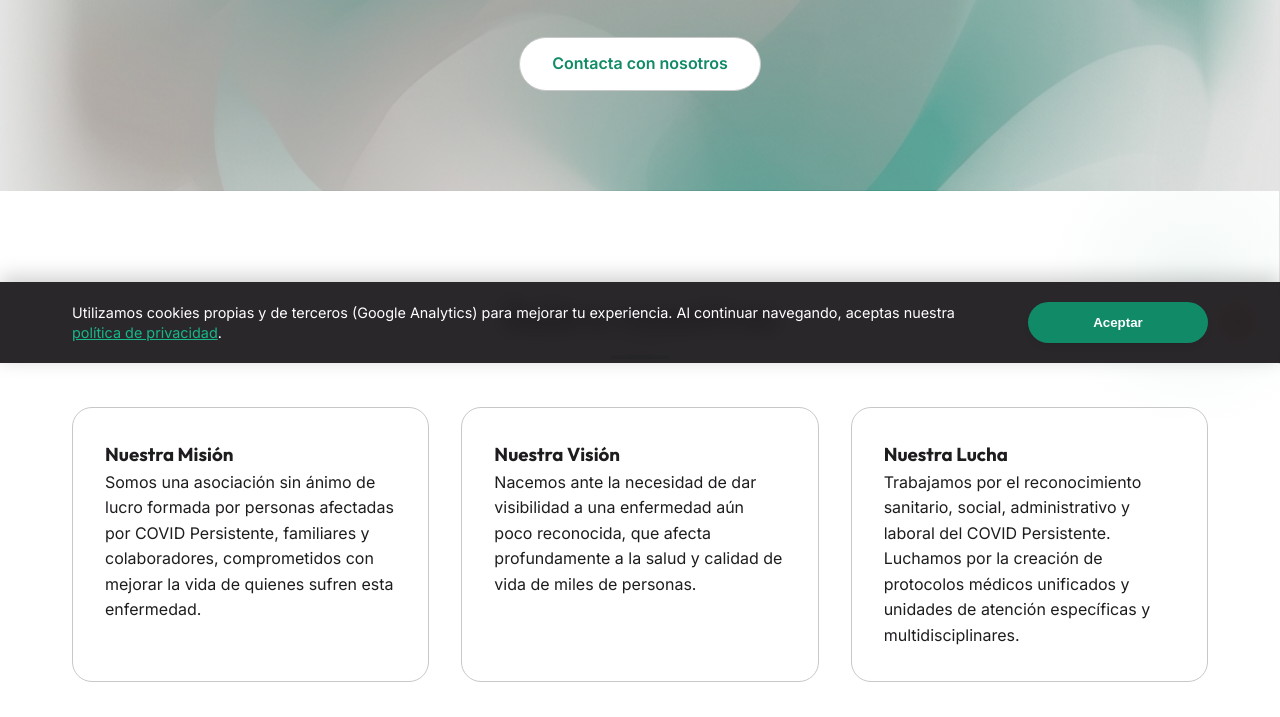
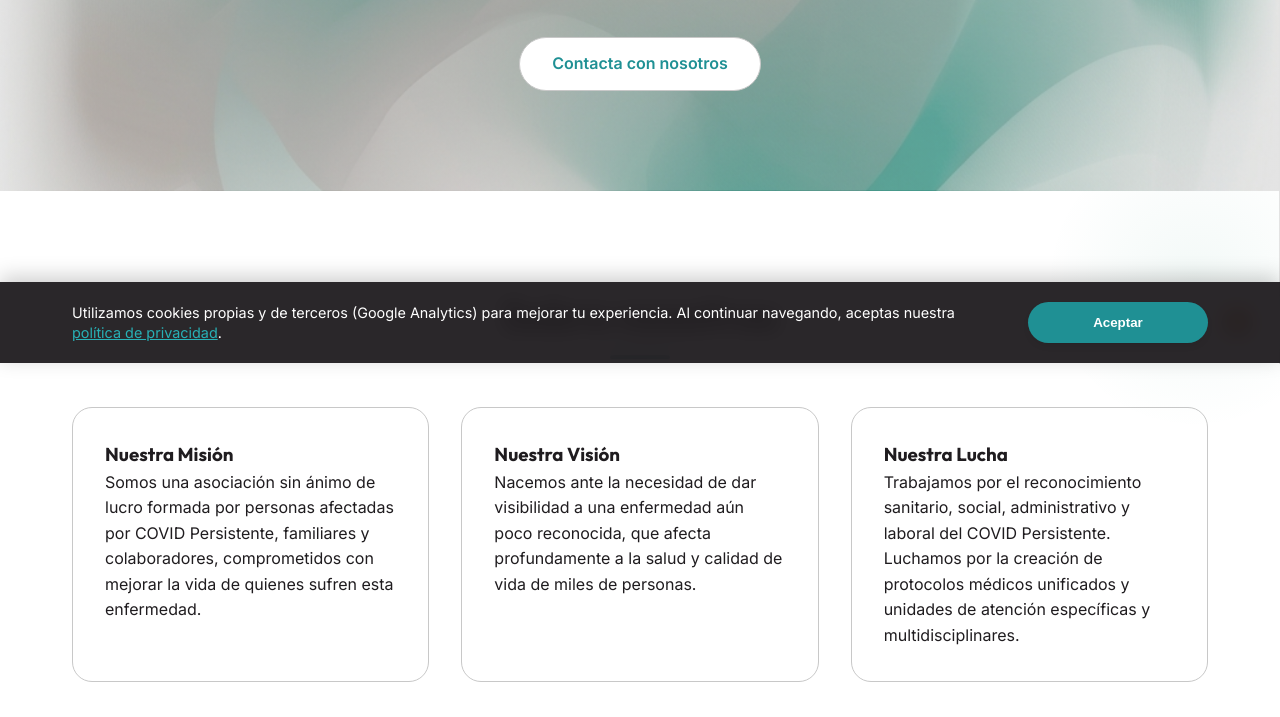
Before and after one commit to imagonbar/acopercyl-web, a website: page index.html in a window 1280 px wide. Shown: the part 437-1154 px from the top of the page. Drawn offline with Linux system fonts and the light colour scheme.

Commit message:
style: actualizar color corporativo al turquesa oficial de Long COVID (#1f9094)

```diff
--- a/public/assets/css/index.css
+++ b/public/assets/css/index.css
@@ -1,10 +1,10 @@
 @import url('https://fonts.googleapis.com/css2?family=Inter:wght@300;400;500;600;700&family=Outfit:wght@400;500;600;700&display=swap');
 
 :root {
-    /* Colors - Brand (Adjusted for WCAG AA Accessibility) */
-    --primary: #118a67; /* Oscurecido ligeramente para contraste 4.5:1 */
-    --primary-light: #17b889;
-    --primary-dark: #0e7a5b;
+    /* Colors - Brand (Official Long COVID Teal) */
+    --primary: #1f9094;
+    --primary-light: #28b1b6;
+    --primary-dark: #176f72;
     --secondary: #978e88;
     --secondary-light: #b0a8a3;
     --secondary-dark: #7a716c;
--- a/public/assets/js/index.js
+++ b/public/assets/js/index.js
@@ -291,4 +291,4 @@ console.log(`
 
 %c🚀 ACOPERCYL Web v1.0 - ¡Dando voz al silencio!
 🛠️ Desarrollado por GONBAR SOLUTIONS
-`, "color: #118a67; font-weight: bold; font-family: monospace; font-size: 12px;", "color: #4a454a; font-family: sans-serif; font-size: 14px;");
+`, "color: #1f9094; font-weight: bold; font-family: monospace; font-size: 12px;", "color: #4a454a; font-family: sans-serif; font-size: 14px;");
```
Also changed, not shown: Recursos/Long-COVID-Ribbon-black.webp (added).
